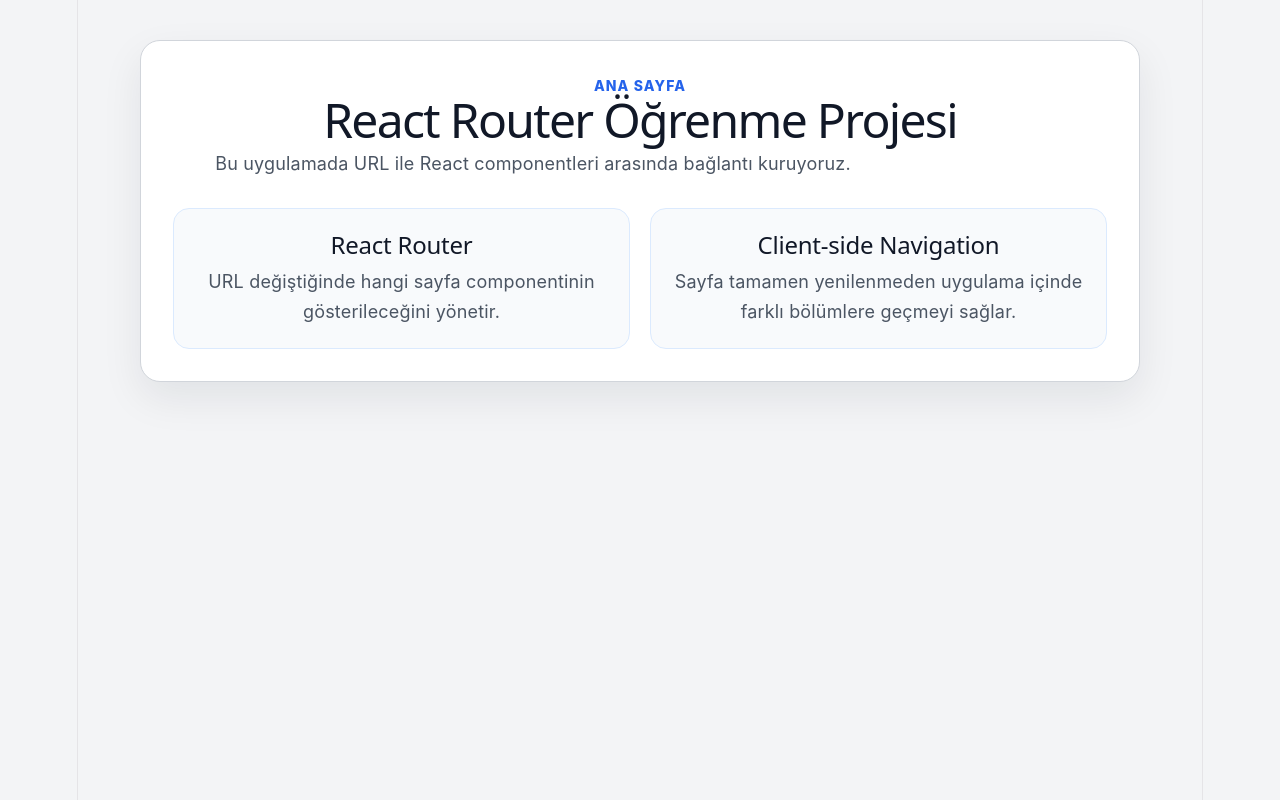
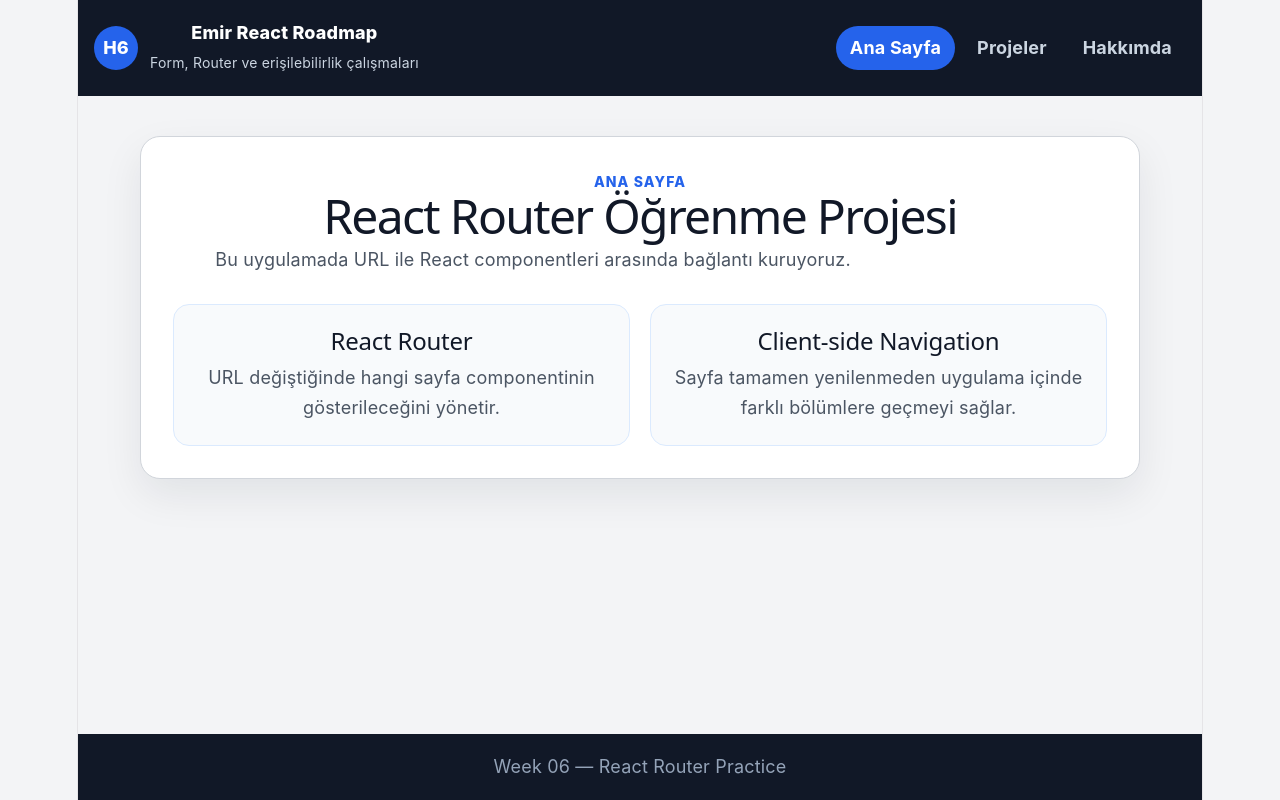
Before and after one commit to emirseren100/react-typescript-week-05-06, a React (Vite) app: page / in a window 1280 px wide. Built offline with nearby package versions, Linux system fonts and the light colour scheme.

Commit message:
add shared layout and active navbar links

```diff
--- a/src/App.tsx
+++ b/src/App.tsx
@@ -2,6 +2,8 @@
   Route,
   Routes,
 } from "react-router";
+
+import AppLayout from "./layouts/AppLayout";
 
 import HomePage from "./pages/HomePage";
 import ProjectsPage from "./pages/ProjectsPage";
@@ -12,20 +14,22 @@
 function App() {
   return (
     <Routes>
+      <Route element={<AppLayout />}>
         <Route
-        path="/"
+          index
           element={<HomePage />}
         />
 
         <Route
-        path="/projects"
+          path="projects"
           element={<ProjectsPage />}
         />
 
         <Route
-        path="/about"
+          path="about"
           element={<AboutPage />}
         />
+      </Route>
     </Routes>
   );
 }
--- /dev/null
+++ b/src/components/SiteNavbar.tsx
@@ -0,0 +1,46 @@
+import { NavLink } from "react-router";
+
+function SiteNavbar() {
+  return (
+    <nav
+      className="site-nav"
+      aria-label="Ana navigasyon"
+    >
+      <NavLink
+        to="/"
+        end
+        className={({ isActive }) =>
+          isActive
+            ? "site-nav-link site-nav-link-active"
+            : "site-nav-link"
+        }
+      >
+        Ana Sayfa
+      </NavLink>
+
+      <NavLink
+        to="/projects"
+        className={({ isActive }) =>
+          isActive
+            ? "site-nav-link site-nav-link-active"
+            : "site-nav-link"
+        }
+      >
+        Projeler
+      </NavLink>
+
+      <NavLink
+        to="/about"
+        className={({ isActive }) =>
+          isActive
+            ? "site-nav-link site-nav-link-active"
+            : "site-nav-link"
+        }
+      >
+        Hakkımda
+      </NavLink>
+    </nav>
+  );
+}
+
+export default SiteNavbar;
--- /dev/null
+++ b/src/layouts/AppLayout.tsx
@@ -0,0 +1,43 @@
+import { Outlet } from "react-router";
+
+import SiteNavbar from "../components/SiteNavbar";
+
+function AppLayout() {
+  return (
+    <div className="router-shell">
+      <header className="site-header">
+        <div className="site-header-content">
+          <div className="site-brand">
+            <span className="site-brand-badge">
+              H6
+            </span>
+
+            <div>
+              <p className="site-brand-title">
+                Emir React Roadmap
+              </p>
+
+              <p className="site-brand-description">
+                Form, Router ve erişilebilirlik çalışmaları
+              </p>
+            </div>
+          </div>
+
+          <SiteNavbar />
+        </div>
+      </header>
+
+      <main className="router-main">
+        <Outlet />
+      </main>
+
+      <footer className="site-footer">
+        <p>
+          Week 06 — React Router Practice
+        </p>
+      </footer>
+    </div>
+  );
+}
+
+export default AppLayout;
--- a/src/router.css
+++ b/src/router.css
@@ -24,8 +24,97 @@
   font: inherit;
 }
 
+a {
+  color: inherit;
+}
+
 #root {
   min-height: 100vh;
+}
+
+.router-shell {
+  display: flex;
+  flex-direction: column;
+  min-height: 100vh;
+}
+
+.site-header {
+  background-color: #111827;
+  color: #ffffff;
+}
+
+.site-header-content {
+  display: flex;
+  align-items: center;
+  justify-content: space-between;
+  gap: 24px;
+  width: min(1100px, calc(100% - 32px));
+  margin: 0 auto;
+  padding: 20px 0;
+}
+
+.site-brand {
+  display: flex;
+  align-items: center;
+  gap: 12px;
+}
+
+.site-brand-badge {
+  display: grid;
+  width: 44px;
+  height: 44px;
+  place-items: center;
+  border-radius: 50%;
+  background-color: #2563eb;
+  color: #ffffff;
+  font-weight: 800;
+}
+
+.site-brand-title {
+  margin: 0;
+  font-weight: 800;
+}
+
+.site-brand-description {
+  margin: 4px 0 0;
+  color: #cbd5e1;
+  font-size: 14px;
+}
+
+.site-nav {
+  display: flex;
+  flex-wrap: wrap;
+  gap: 8px;
+}
+
+.site-nav-link {
+  padding: 9px 14px;
+  border-radius: 999px;
+  color: #cbd5e1;
+  font-weight: 700;
+  text-decoration: none;
+  transition:
+    background-color 160ms ease,
+    color 160ms ease;
+}
+
+.site-nav-link:hover {
+  background-color: #1f2937;
+  color: #ffffff;
+}
+
+.site-nav-link-active {
+  background-color: #2563eb;
+  color: #ffffff;
+}
+
+.site-nav-link:focus-visible {
+  outline: 3px solid #facc15;
+  outline-offset: 3px;
+}
+
+.router-main {
+  flex: 1;
 }
 
 .route-page {
@@ -88,7 +177,34 @@
   line-height: 1.65;
 }
 
+.site-footer {
+  padding: 20px 16px;
+  background-color: #111827;
+  color: #94a3b8;
+  text-align: center;
+}
+
+.site-footer p {
+  margin: 0;
+}
+
+@media (max-width: 760px) {
+  .site-header-content {
+    align-items: flex-start;
+    flex-direction: column;
+  }
+}
+
 @media (max-width: 600px) {
+  .site-nav {
+    width: 100%;
+  }
+
+  .site-nav-link {
+    flex: 1;
+    text-align: center;
+  }
+
   .route-page {
     margin: 20px auto;
     padding: 20px;
```
Lines whose indentation alone changed are shown as unchanged.
